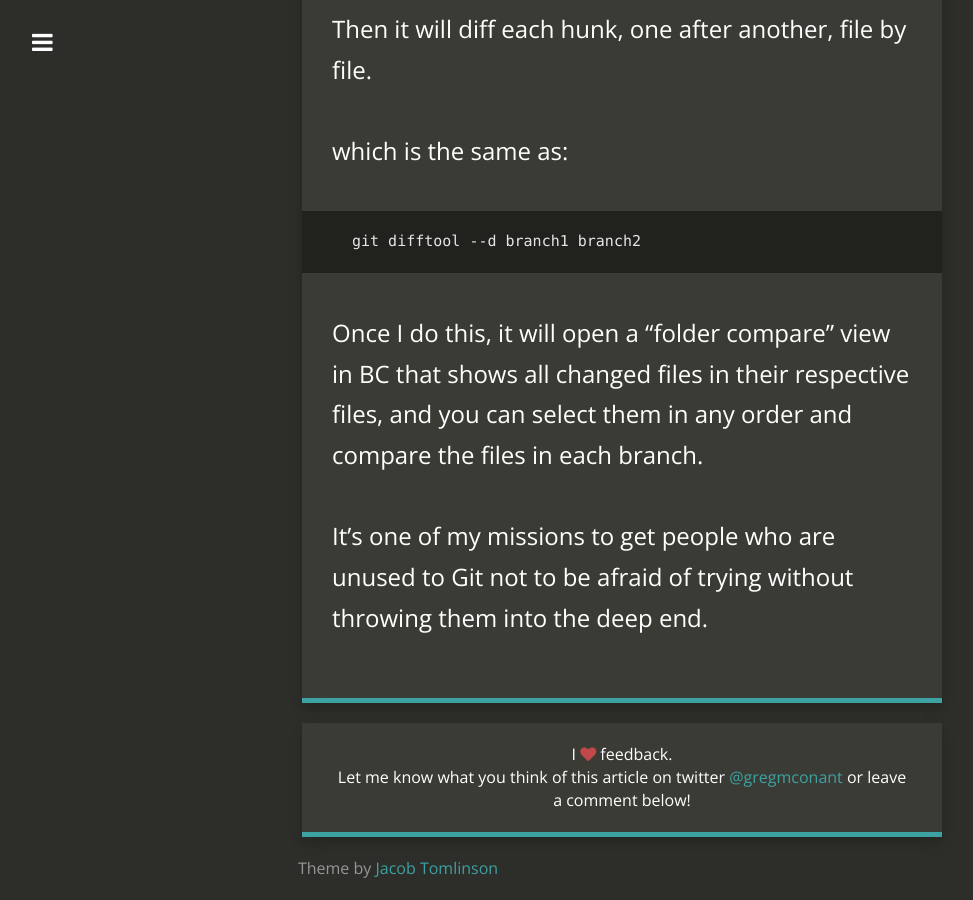
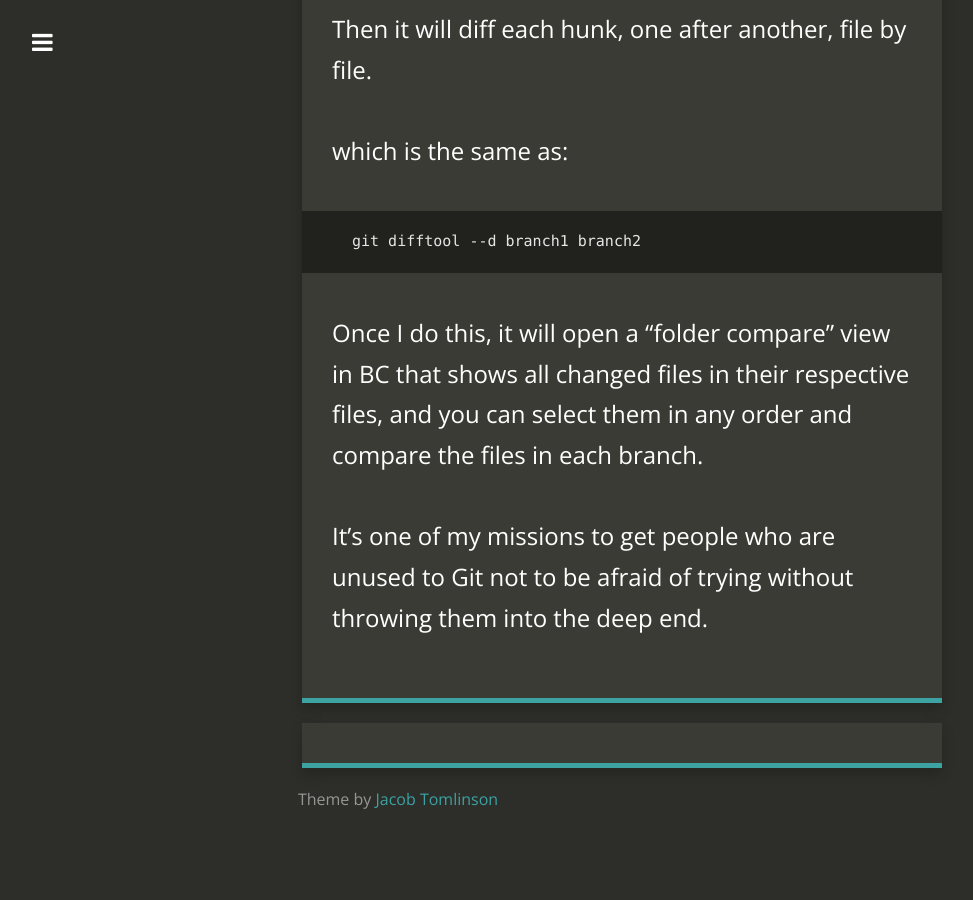
Before and after one commit to gregconant/gregconant.github.io, a Jekyll site: the page built from _posts/2016-02-26-git-list-of-changed-files-between-branches.markdown, in a window 1280 px wide and 900 px high, scrolled down 3050 px. Shown: the whole window, without its empty margins (18-991 px from the left). Built offline with Jekyll 4.4.1, drawn with Linux system fonts in a browser that asks for light colours; nearby versions of some CDN libraries; after the commit the page ends 3881 px from its top, so only the background shows below that.

Commit message:
gc - removing mention of comments as I am not using them right now.

```diff
--- a/_layouts/post.html
+++ b/_layouts/post.html
@@ -74,8 +74,6 @@ layout: default
       </div>
 
       <div class="content-panel feedback">
-        I <i class="fa fa-heart"></i> feedback.<br />
-        Let me know what you think of this article on twitter <a href="http://www.twitter.com/{{ site.twitter_username }}">@{{ site.twitter_username }}</a> or leave a comment below!
       </div>
 
       {% if site.disqus_account %}
```
